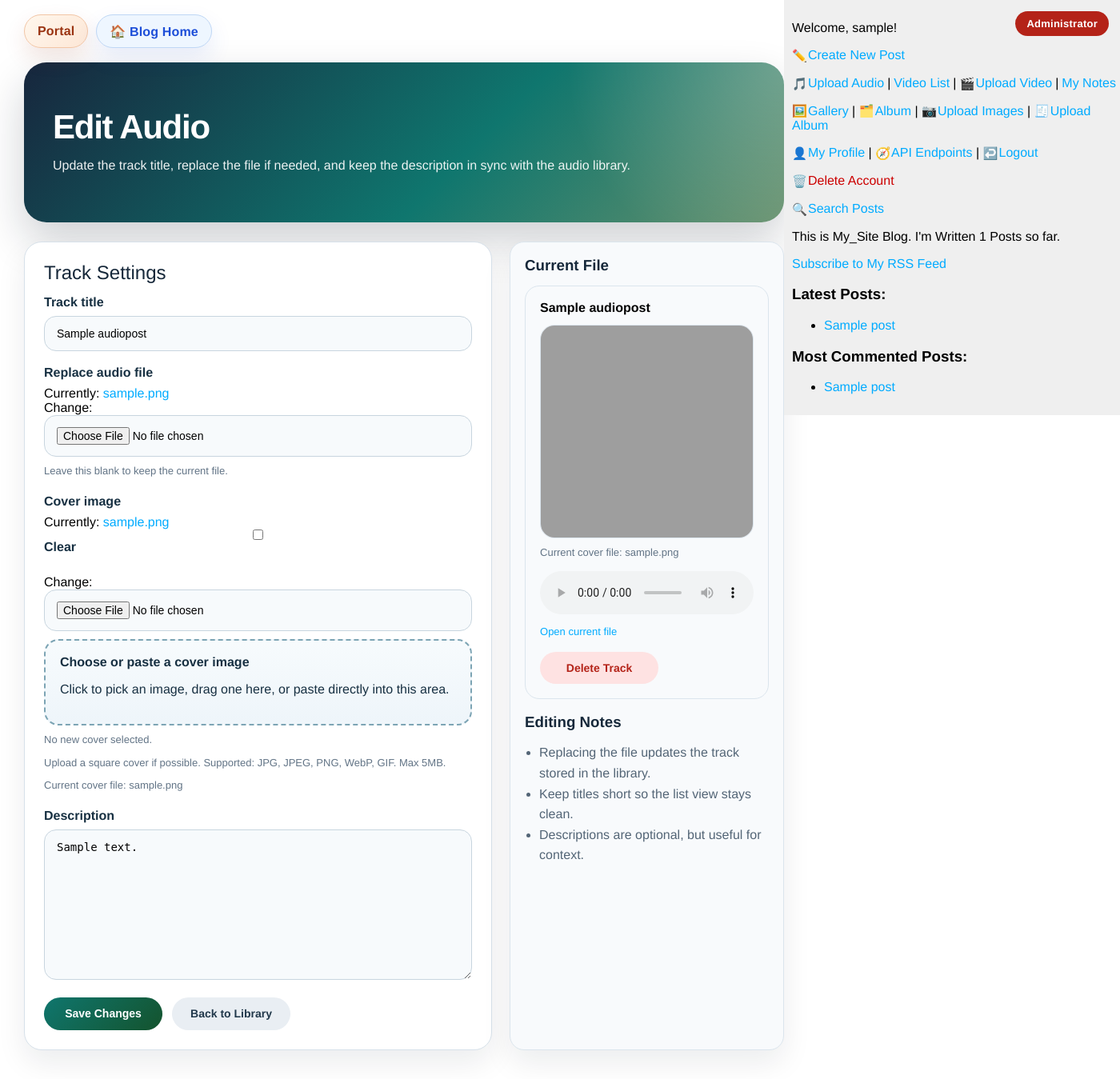
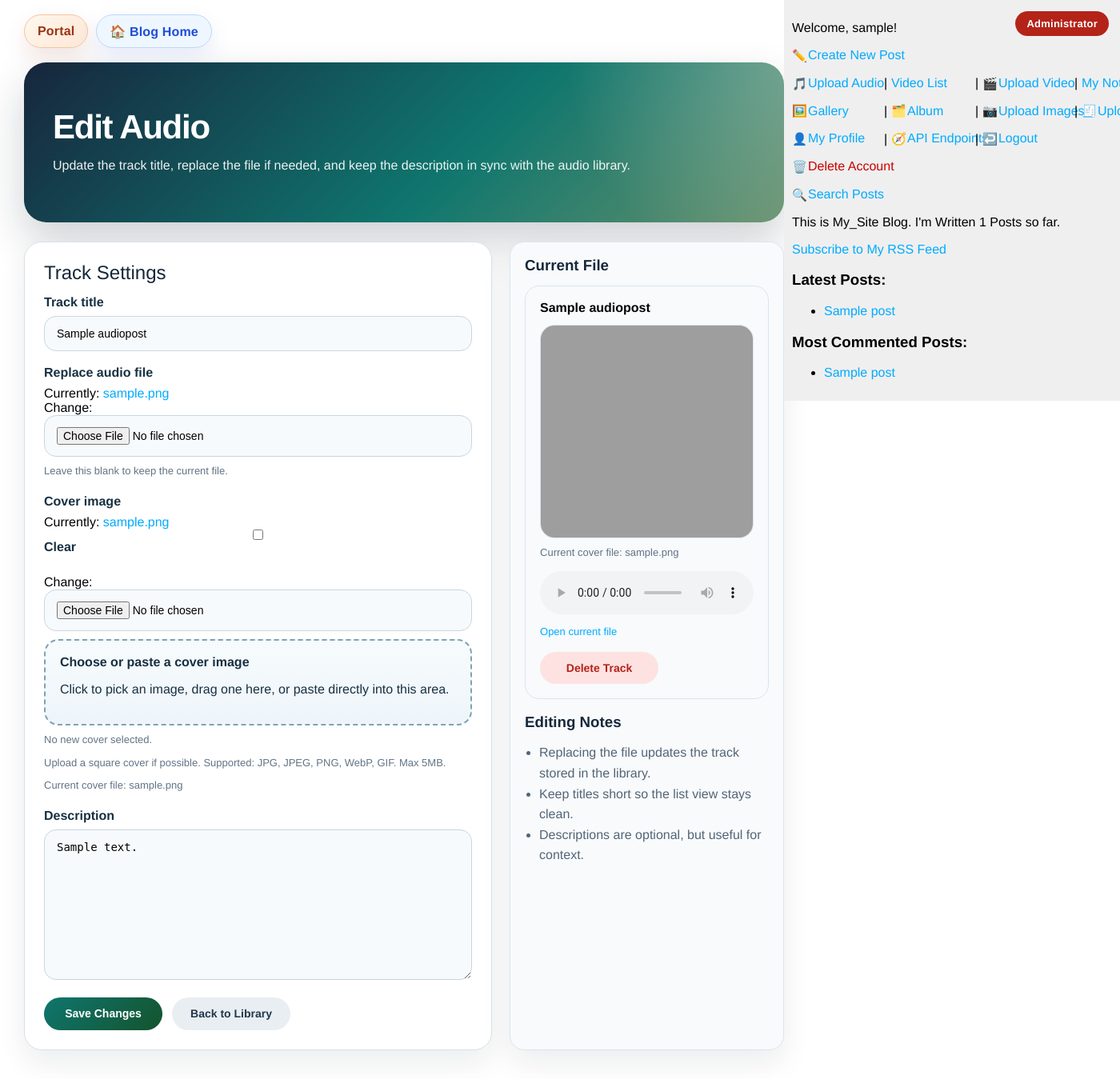
Before and after one commit to aaab0914/my_site_prod, a Django app: page /blog/audio/edit/1/ in a window 1400 px wide; the page is wider, and only the part inside the window is pictured. Shown: that part at 80% size. Run offline with Django 5.2, Linux system fonts and the light colour scheme; a user stored in the database is signed in; tables that the repository leaves empty hold one stand-in row (values such as "Sample post"); parts of the project's set-up code (start-up, migrations or seed data) failed here and were passed over; some libraries are stand-ins or nearby versions; grey boxes are pictures that could not be loaded.

Commit message:
fix: use fixed sidebar separator columns

```diff
--- a/blog/templates/blog/base.html
+++ b/blog/templates/blog/base.html
@@ -126,8 +126,14 @@
         font-size: 0.95em;
         vertical-align: -0.05em;
     }
-    .sidebar-nav-row { display: flex; align-items: center; gap: 4px; flex-wrap: nowrap; }
-    .sidebar-nav-row .sidebar-separator { display: inline-block; width: 10px; text-align: center; }
+    .sidebar-nav-row {
+        display: grid;
+        grid-template-columns: 110px 14px 100px 14px 110px 14px 110px;
+        align-items: center;
+        column-gap: 0;
+        white-space: nowrap;
+    }
+    .sidebar-nav-row .sidebar-separator { width: 14px; text-align: center; }
     .sidebar-nav-row a { white-space: nowrap; }
 
     #sidebar {
@@ -204,16 +210,16 @@
             <a href="{% url 'blog:note_list' %}">My Notes</a>
         </p>
 
-        <p>
-            <a href="{% url 'blog:images:gallery_list' %}"><span class="sidebar-inline-icon">🖼️</span>Gallery</a> |
-            <a href="{% url 'blog:images:album_list' %}"><span class="sidebar-inline-icon">🗂️</span>Album</a> |
-            <a href="{% url 'blog:images:gallery_upload' %}"><span class="sidebar-inline-icon">📷</span>Upload Images</a> |
+        <p class="sidebar-nav-row">
+            <a href="{% url 'blog:images:gallery_list' %}"><span class="sidebar-inline-icon">🖼️</span>Gallery</a><span class="sidebar-separator">|</span>
+            <a href="{% url 'blog:images:album_list' %}"><span class="sidebar-inline-icon">🗂️</span>Album</a><span class="sidebar-separator">|</span>
+            <a href="{% url 'blog:images:gallery_upload' %}"><span class="sidebar-inline-icon">📷</span>Upload Images</a><span class="sidebar-separator">|</span>
             <a href="{% url 'blog:images:album_upload' %}"><span class="sidebar-inline-icon">🧾</span>Upload Album</a>
         </p>
 
-                <p>
-            <a href="{% url 'users:profile' %}"><span class="sidebar-inline-icon">👤</span>My Profile</a> |
-            <a href="/api/endpoints/"><span class="sidebar-inline-icon">🧭</span>API Endpoints</a> |
+        <p class="sidebar-nav-row">
+            <a href="{% url 'users:profile' %}"><span class="sidebar-inline-icon">👤</span>My Profile</a><span class="sidebar-separator">|</span>
+            <a href="/api/endpoints/"><span class="sidebar-inline-icon">🧭</span>API Endpoints</a><span class="sidebar-separator">|</span>
             <a href="{% url 'users:logout' %}"><span class="sidebar-inline-icon">↩️</span>Logout</a>
         </p>
         <p>
```
